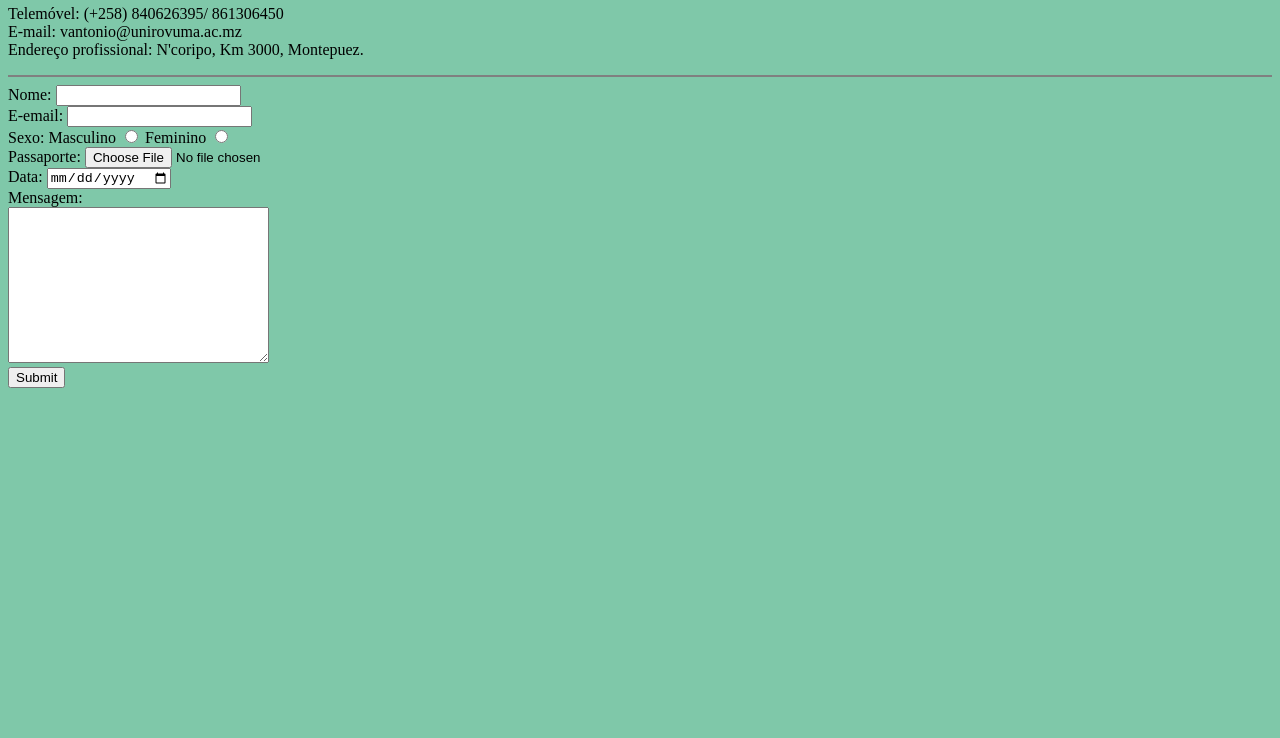
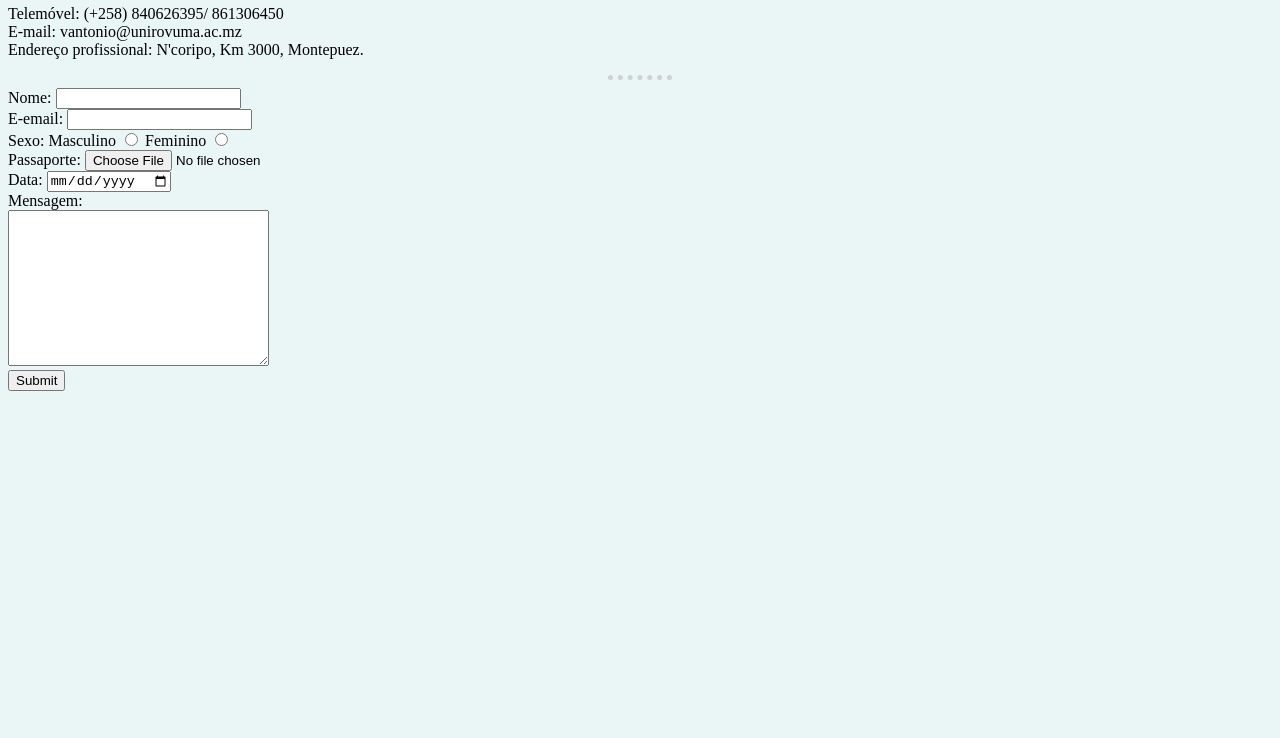
Before and after one commit to vamuahaja/resume, a plain HTML site: page contacts.html in a window 1280 px wide. Shown: the part 62-800 px from the top of the page. Drawn offline with Linux system fonts and the light colour scheme.

Commit message:
External CSS

```diff
--- a/contacts.html
+++ b/contacts.html
@@ -5,14 +5,15 @@
     <meta http-equiv="X-UA-Compatible" content="IE=edge">
     <meta name="viewport" content="width=device-width, initial-scale=1.0">
     <title>Meus contactos</title>
+    <link rel="stylesheet" href="css/styles.css">
 </head>
-<body style="background-color:#7FC8A9;">
+<body>
     <h2>Meus Contactos</h2>
     <p style="margin-bottom: -1em;">Telemóvel: (+258) 840626395/ 861306450</p>
     <p style="margin-bottom: -1em">E-mail: vantonio@unirovuma.ac.mz</p>
     <p>Endereço profissional: N'coripo, Km 3000, Montepuez.</p>
 
-    <hr size="2" noshade="">
+    <hr>
 
     <form class="" action="mailto:nival028@gmail.com" method="post" enctype="text/plain">
         <label>Nome: </label>
--- /dev/null
+++ b/css/styles.css
@@ -0,0 +1,12 @@
+body {
+
+    background-color: #EAF6F6;
+}
+hr {
+    border-color: rgb(128, 128, 128, 0.3);
+    border-width: 5px;
+    border-style:  none;
+    border-top-style: dotted;
+    width: 5%;
+
+}
```
Also changed, not shown: hobbies.html (+1 -0 lines), index.html (+1 -15 lines).
